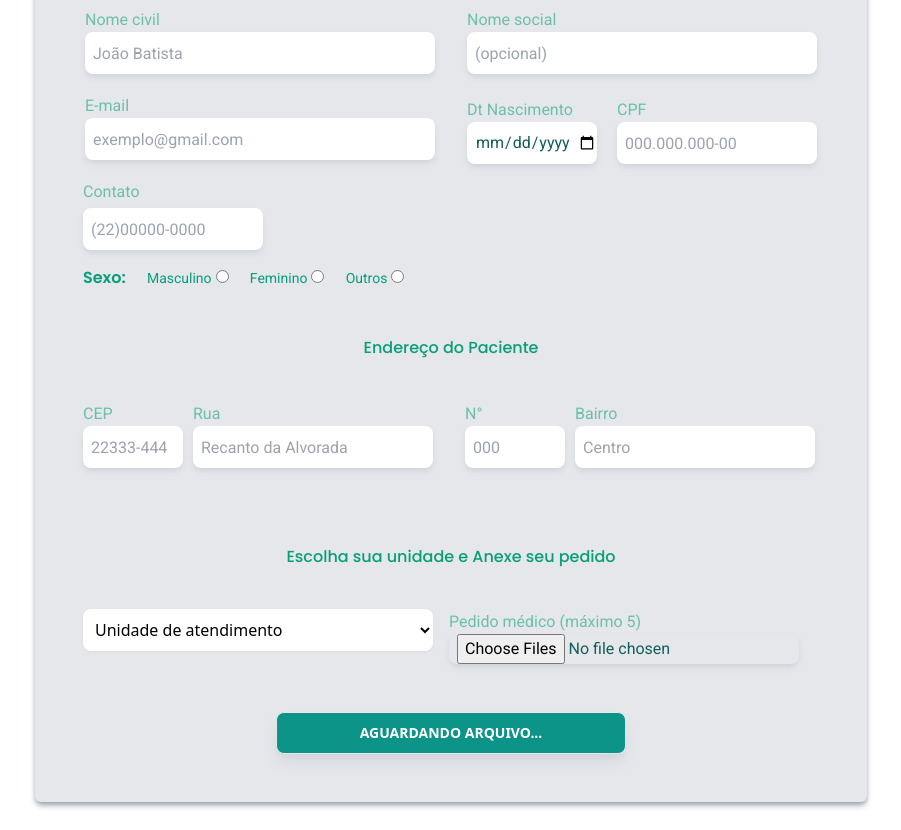
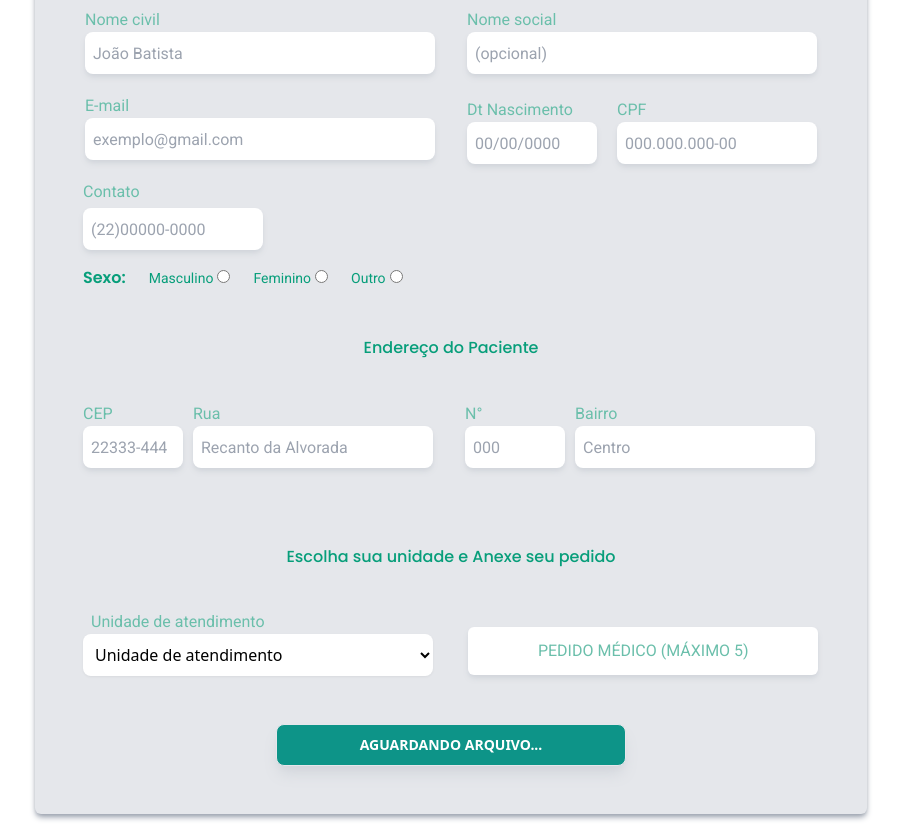
Before and after one commit to cadugomes06/Fast-Lab, a React (Vite) app: page /user/solicitacao in a window 1280 px wide. Shown: the part 540-1370 px from the top of the page, without its empty margins (189-1090 px from the left). Built offline with nearby package versions, Linux system fonts and the light colour scheme.

Commit message:
regex no formulário

```diff
--- a/src/App.css
+++ b/src/App.css
@@ -27,6 +27,10 @@ p, span, input, label, li, a {
 }
 select {
   @apply border-black hover:border-teal-600 bg-white rounded-lg pl-2 drop-shadow-sm shadow-gray-200 cursor-pointer outline-none focus:border-teal-600 h-[42px] w-[350px] mb-4 focus:outline-teal-200 focus:shadow-teal-200 sm:w-[300px]
+}
+
+input[type='file'] {
+  display: none;
 }
 
 
--- a/src/pages/User/Form/Form.tsx
+++ b/src/pages/User/Form/Form.tsx
@@ -82,7 +82,6 @@ const Form = () => {
   const createRequest = async (e: any) => {
     e.preventDefault();
     const userID = window.localStorage.getItem('user')
-    console.log(imageURL)
 
     if (
       plan === "convenio" ||
@@ -239,7 +238,7 @@ const Form = () => {
         setCardnumberError("");
       }
     }
-    if (CPF && CPF.length != 11) {
+    if (CPF && CPF.length != 14) {
       setCpfError("CPF incorreto.");
     } else {
       setCpfError("");
@@ -286,7 +285,7 @@ const Form = () => {
         </div>
 
         <form action="">
-          <div className="animeLeft w-[52rem] pb-12 mb-4 max-h-max bg-gray-200 rounded-md shadow-md shadow-gray-400 md:w-[40rem] sm:w-[22rem]">
+          <div className="animeLeft w-[52rem] pb-12 mb-4 max-h-max bg-gray-200 rounded-md shadow-md shadow-gray-400 md:w-[40rem] sm:w-[20rem]">
             <div
               className="text-center font-medium pt-8 mb-8"
               style={{ color: "var(--color-main)" }}
@@ -339,7 +338,12 @@ const Form = () => {
                   height="42px"
                   placeholder={planRule}
                   value={cardNumber}
-                  onChange={(e) => setCardNumber(e.target.value)}
+                  onChange={(e) => {
+                    const targetValue = e.target.value
+                    const formatValue = targetValue.replace(/\D/g, '')
+
+                    setCardNumber(formatValue)
+                  }}
                 />
                 {cardnumberError ? (
                   <p className="absolute mt-[-14px] pl-2 text-red-500 sm:pl-0 sm:mt-[4.5rem]">
@@ -423,14 +427,21 @@ const Form = () => {
                     Dt Nascimento
                   </label>
                   <Input
-                    type="date"
+                    type="text"
                     name=""
                     id="birth"
                     placeholder="00/00/0000"
                     height="42px"
                     width='130px'
                     value={birth}
-                    onChange={(e) => setBirth(e.target.value)}
+                    onChange={(e) => {
+                      const targetValue = e.target.value
+                      const targetValueNumber = targetValue.replace(/\D/g, '')
+
+                      const newFormatValue =
+                       targetValueNumber.replace(/(\d{2})(\d{2})(\d{4})/, "$1/$2/$3")
+                      setBirth(newFormatValue)
+                    }}
                   />
                 </div>
 
@@ -452,8 +463,10 @@ const Form = () => {
                     value={CPF}
                     onChange={(e) => {
                       const input = e.target.value;
-                      const numericInput = input.replace(/\D/g, "");
-                      setCPF(numericInput);
+                      const formatInputValue = input.replace(/\D/g, "");
+
+                      const finalFormat = formatInputValue.replace(/(\d{3})(\d{3})(\d{3})(\d{2})/, "$1.$2.$3-$4")
+                      setCPF(finalFormat);
                     }}
                   />
                   {CPF ? (
@@ -483,7 +496,17 @@ const Form = () => {
                     height="42px"
                     width={isMobile? '160px' : '180px'}
                     value={phoneNumber}
-                    onChange={(e) => setPhoneNumber(e.target.value)}
+                    onChange={(e) => {
+                      ///(\d{3})(\d{3})(\d{3})(\d{2})/, "$1.$2.$3-$4"
+                      const targetValue = e.target.value
+                      const targetValueNumber = targetValue.replace(/\D/g, '')
+
+                      const newFormatValue =
+                       targetValueNumber.replace(/(\d{2})(\d{5})(\d{4})/, "($1)$2-$3")
+
+                      console.log(newFormatValue)
+                      setPhoneNumber(newFormatValue)
+                    }}
                   />
                 </div>
                </div>
@@ -535,7 +558,7 @@ const Form = () => {
                     className="text-sm cursor-pointer"
                     style={{ color: "var(--color-main)" }}
                   >
-                    Outros
+                    Outro
                     <input
                       type="radio"
                       name="sexo"
@@ -606,7 +629,7 @@ const Form = () => {
                     id="street"
                     placeholder="Recanto da Alvorada"
                     height="42px"
-                    width={isMobile? '190px' : '240px'}
+                    width={isMobile? '180px' : '240px'}
                     value={street}
                     onChange={(e) => setStreet(e.target.value)}
                   />
@@ -630,7 +653,12 @@ const Form = () => {
                     height="42px"
                     width="100px"
                     value={number}
-                    onChange={(e) => setNumber(e.target.value)}
+                    onChange={(e) => {
+                      const targetValue = e.target.value
+                      const numbetTargetValue = targetValue.replace(/\D/g, '')
+
+                      setNumber(numbetTargetValue)
+                    }}
                   />
                 </div>
 
@@ -648,7 +676,7 @@ const Form = () => {
                     id="neighborhood"
                     placeholder="Centro"
                     height="42px"
-                    width={isMobile? '190px' : '240px'}
+                    width={isMobile? '180px' : '240px'}
                     value={neighborhood}
                     onChange={(e) => setNeighborhood(e.target.value)}
                   />
@@ -663,9 +691,14 @@ const Form = () => {
               <h4>Escolha sua unidade e Anexe seu pedido</h4>
             </div>
 
-            <div className="flex pl-12 gap-4 mb-4 relative md:gap-2 md:h-[10rem] md:pl-0 md:justify-center md:flex-col md:items-center">
+            <div className="flex justify-center pl-12 mb-4 relative md:gap-2 md:h-[10rem] md:pl-0 md:justify-center md:flex-col md:items-center sm:mt-6">
 
-              <div>
+              <div className="md:flex md:flex-col">
+              <label htmlFor="document"
+                     style={{ color: "var(--color-secondary)" }}
+                     className="w-[350px] sm:w-[280px] pl-2 pb-1 sm:pl-2" >
+                Unidade de atendimento
+              </label>
                <select
                 defaultValue="unidade"
                 onChange={(e) => setUnit(e.target.value)}
@@ -682,10 +715,10 @@ const Form = () => {
                </select>
               </div>
 
-              <div className="md:flex md:flex-col sm:w-full sm:justify-center sm:items-center">
+              <div className="w-[550px] flex items-center md:flex md:flex-col sm:w-full sm:justify-center sm:items-center">
               <label htmlFor="document"
                      style={{ color: "var(--color-secondary)" }}
-                     className="w-[350px] sm:w-[300px] pb-1 sm:pl-2" >
+                     className="w-[350px] sm:w-[300px] flex justify-center items-center rounded-md py-[12px] sm:py-[8px] sm:text-sm bg-white shadow-md shadow-gray-300 cursor-pointer uppercase hover:bg-gray-600 transition duration-50 sm:pl-2" >
                 Pedido médico (máximo 5)
               </label>
               <Input
@@ -693,7 +726,7 @@ const Form = () => {
                 name=""
                 id="document"
                 placeholder=""
-                width={isMobile? '300px' : '350px'}
+                width={isMobile? '280px' : '350px'}
                 onChange={handleFileChange}
                 multiple
               />
```
